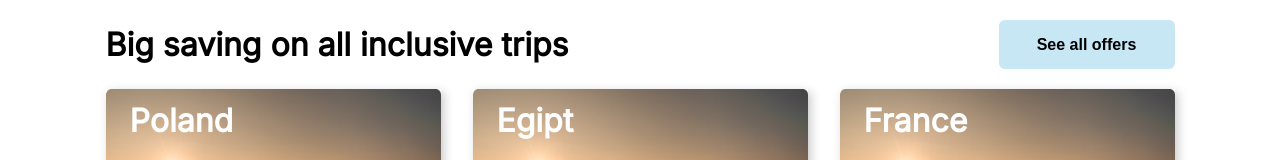
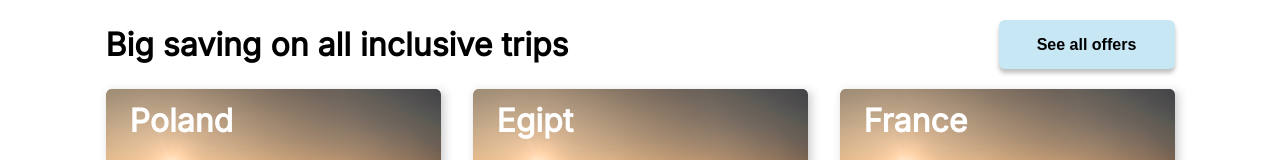
Before and after one commit to Tremeros/Widget, a Next.js app: page / in a window 1280 px wide. Shown: the top 160 px of the page. Built offline with nearby package versions, Linux system fonts and the light colour scheme.

Commit message:
Fix button styling

```diff
--- a/components/Header.js
+++ b/components/Header.js
@@ -20,7 +20,8 @@ const Header = () => {
                   justifyContent="center"
                   alignItems="center"
                   padding="5px 30px"
-                  borderRadius={6}>
+                  borderRadius={6}
+                  boxShadow="0px 4px 4px rgba(0, 0, 0, 0.25)">
                 <Typography
                   color="#000000"
                   fontSize={1.6}
--- a/components/Widget.js
+++ b/components/Widget.js
@@ -20,7 +20,7 @@ const Widget = ({ datas }) => {
           </WidgetList>
           {isMobile &&
             <Button
-                backgroundColor={theme.colors.button}
+                backgroundColor={theme.colors.buttonMobile}
                 width="100%"
                 height="49px"
                 display="flex"
--- a/design-system/button.js
+++ b/design-system/button.js
@@ -12,7 +12,8 @@ ${({
     alignItems = "center",
     padding,
     margin,
-    borderRadius
+    borderRadius,
+    boxShadow
  }) => css`
 width: ${width};
 height: ${height};
@@ -26,6 +27,7 @@ padding: ${padding};
 margin: ${margin};
 background: ${(backgroundColor)};
 border-radius: ${borderRadius}px;
+box-shadow: ${boxShadow};
 `}
 `
 export default Button;
--- a/styles/theme.js
+++ b/styles/theme.js
@@ -6,6 +6,7 @@ export default {
 		black: "#000000",
 		white: "#ffffff",
 		button: "#C7E7F5",
+		buttonMobile: "#3068DE40",
 		red: "#FF5353",
 		blue: "#3068DE",
 		grey: "#F3F4F6",
```
